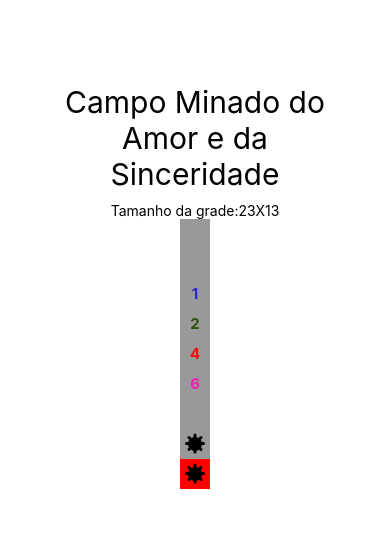
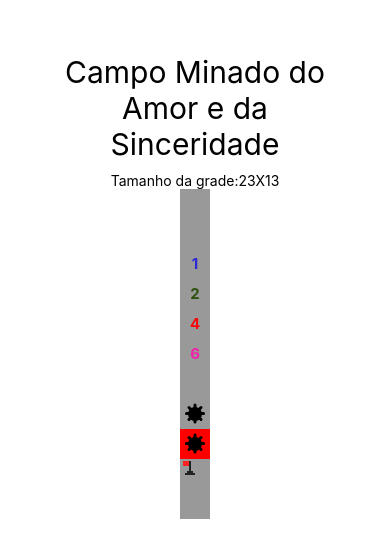
Before and after one commit to KamusTiago/campoMinado, a React Native app: screen / in a window 390 px wide. Shown: the part 141-698 px from the top of the page. Built offline with nearby package versions, Linux system fonts and the light colour scheme.

Commit message:
Criando componente Bandeira

```diff
--- a/App.js
+++ b/App.js
@@ -23,6 +23,8 @@
           <Field mined/>
           <Field mined opened/>
           <Field mined opened exploded/>
+          <Field flagged/>
+          <Field flagged opened/>
       </View>
     );
   }
--- a/src/components/Field.js
+++ b/src/components/Field.js
@@ -2,16 +2,18 @@
 import {View, StyleSheet, Text} from 'react-native'
 import params from '../params'
 import Mine from './Mine'
+import Flag from './Flag'
 
 export default props => {
 
-    const { mined, opened, nearMines, exploded } = props
+    const { mined, opened, nearMines, exploded, flagged } = props
 
     const styleField = [styles.field]
 
     if(opened) styleField.push(styles.opened)
     if(exploded) styleField.push(styles.exploded)
-    if (styleField.length === 1) styleField.push(styles.regular)
+    if(flagged) styleField.push(styles.flagged)
+    if (!opened && !exploded) styleField.push(styles.regular)
 
     let color = null
     if(nearMines > 0){
@@ -27,6 +29,7 @@
             ? <Text style={[styles.label, {color: color}]}>{nearMines}</Text>
             : false}
             {mined && opened ? <Mine/> : false}
+            {flagged && !opened ? <Flag/> : false}
         </View>
     )
 }
--- /dev/null
+++ b/src/components/Flag.js
@@ -0,0 +1,49 @@
+import React from 'react'
+import {View, StyleSheet} from 'react-native'
+
+export default props => {
+    return(
+        <View style={styles.container}>
+            <View style={styles.flagpole}/>
+            <View style={styles.flag}/>
+            <View style={styles.base1}/>
+            <View style={styles.base2}/>
+        </View>
+    )
+}
+
+const styles = StyleSheet.create({
+    container: {
+        marginTop: 2,
+    },
+    flagpole:{
+        position: 'absolute',
+        height: 14,
+        width: 2,
+        backgroundColor: '#222',
+        marginLeft: 9,
+    },
+    flag: {
+        position: 'absolute',
+        height: 5,
+        width: 6,
+        backgroundColor: '#F22',
+        marginLeft: 3,
+    },
+    base1: {
+        position: 'absolute',
+        height: 2,
+        width: 6,
+        backgroundColor: '#222',
+        marginLeft: 7,
+        marginTop: 10,
+    },
+    base2: {
+        position: 'absolute',
+        height: 2,
+        width: 10,
+        backgroundColor: '#222',
+        marginLeft: 5,
+        marginTop: 12,
+    }
+})
```
